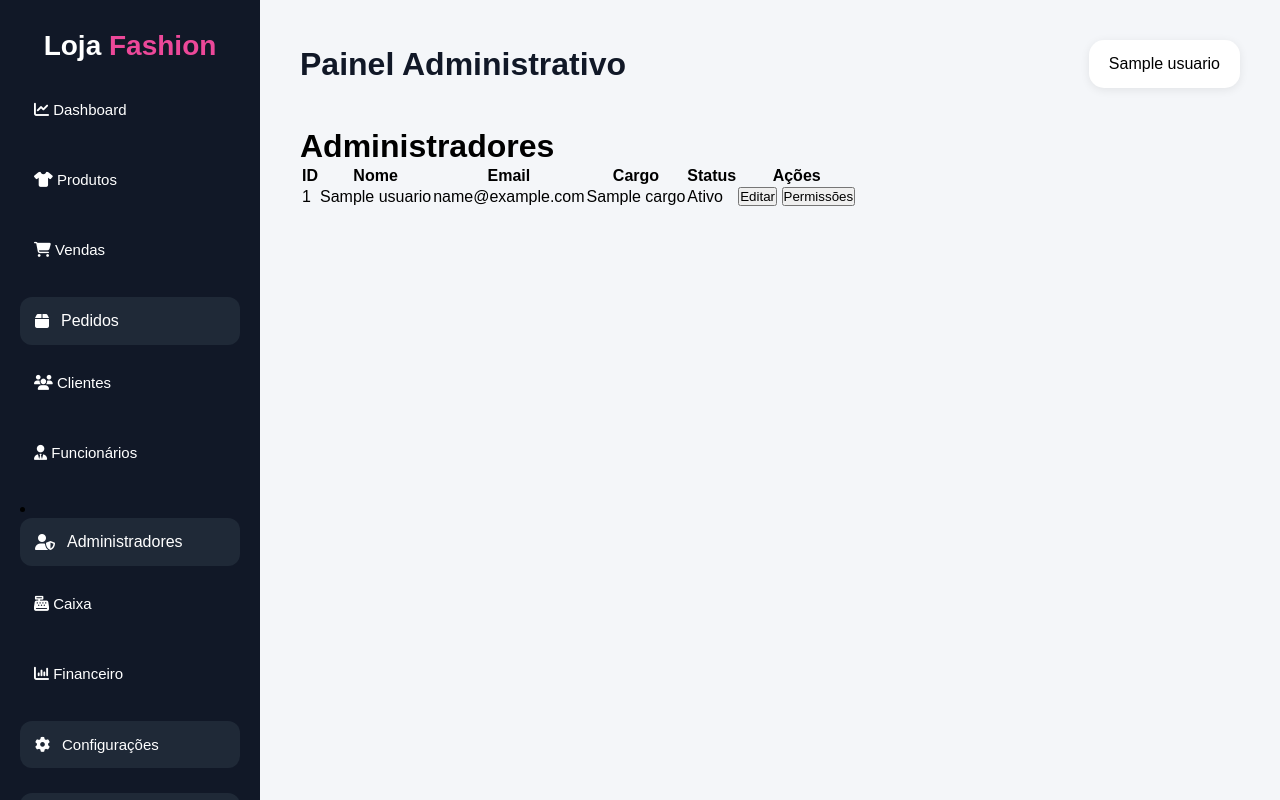
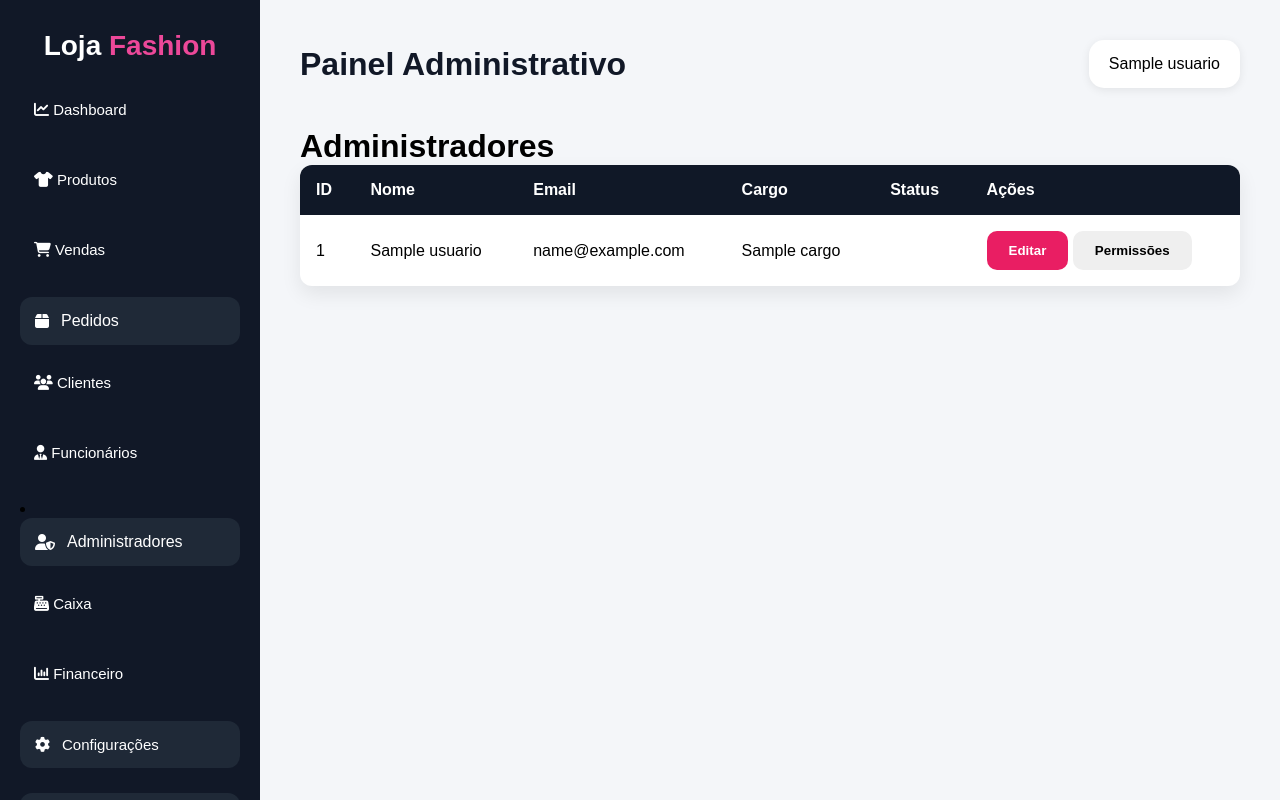
Before and after one commit to angelocrispim/loja-fashion-demo, a FastAPI app: template templates/admin/administradores.html in a window 1280 px wide. Run offline with FastAPI, Linux system fonts and the light colour scheme; the template is opened without the code that fills it: most values are stand-ins (such as "Sample title", 1, 10 or a date in 2020).

Commit message:
css administrador

```diff
--- /dev/null
+++ b/static/css/admin/components.css
@@ -0,0 +1,246 @@
+/* ===========================
+   CORES PADRÃO DO SISTEMA
+=========================== */
+
+:root{
+
+    --primary:#e91e63;
+    --primary-dark:#c2185b;
+
+    --success:#28a745;
+    --warning:#ffc107;
+    --danger:#dc3545;
+
+    --text:#222;
+    --gray:#6c757d;
+
+    --background:#f5f7fb;
+
+    --white:#ffffff;
+
+    --border:#e5e5e5;
+
+    --shadow:0 8px 20px rgba(0,0,0,.08);
+
+    --radius:12px;
+
+}
+
+/* ===========================
+        CARDS
+=========================== */
+
+.card{
+
+    background:var(--white);
+
+    border-radius:var(--radius);
+
+    box-shadow:var(--shadow);
+
+    padding:20px;
+
+}
+
+.cards-grid{
+
+    display:grid;
+
+    grid-template-columns:repeat(auto-fit,minmax(220px,1fr));
+
+    gap:20px;
+
+    margin-bottom:30px;
+
+}
+
+.stat-card{
+
+    display:flex;
+
+    justify-content:space-between;
+
+    align-items:center;
+
+}
+
+.stat-number{
+
+    font-size:32px;
+
+    font-weight:bold;
+
+    color:var(--primary);
+
+}
+
+.stat-icon{
+
+    font-size:40px;
+
+    color:var(--primary);
+
+}
+
+.btn{
+
+    border:none;
+
+    padding:12px 22px;
+
+    border-radius:10px;
+
+    cursor:pointer;
+
+    transition:.3s;
+
+    font-weight:bold;
+
+}
+
+.btn-primary{
+
+    background:var(--primary);
+
+    color:white;
+
+}
+
+.btn-primary:hover{
+
+    background:var(--primary-dark);
+
+}
+
+.btn-success{
+
+    background:var(--success);
+
+    color:white;
+
+}
+
+.btn-danger{
+
+    background:var(--danger);
+
+    color:white;
+
+}
+
+.table{
+
+    width:100%;
+
+    border-collapse:collapse;
+
+    background:white;
+
+    border-radius:12px;
+
+    overflow:hidden;
+
+    box-shadow:var(--shadow);
+
+}
+
+.table thead{
+
+    background:#101827;
+
+    color:white;
+
+}
+
+.table th,
+.table td{
+
+    padding:16px;
+
+    text-align:left;
+
+}
+
+.table tbody tr:hover{
+
+    background:#f3f4f6;
+
+}
+
+.avatar{
+
+    width:45px;
+
+    height:45px;
+
+    border-radius:50%;
+
+    background:var(--primary);
+
+    color:white;
+
+    display:flex;
+
+    justify-content:center;
+
+    align-items:center;
+
+    font-weight:bold;
+
+}
+
+.badge{
+
+    padding:6px 12px;
+
+    border-radius:20px;
+
+    color:white;
+
+    font-size:13px;
+
+}
+
+.badge-success{
+
+    background:var(--success);
+
+}
+
+.badge-danger{
+
+    background:var(--danger);
+
+}
+
+.search-box{
+
+    width:320px;
+
+    padding:12px;
+
+    border:1px solid var(--border);
+
+    border-radius:10px;
+
+    margin-bottom:20px;
+
+}
+
+@media(max-width:900px){
+
+.cards-grid{
+
+    grid-template-columns:1fr;
+
+}
+
+.table{
+
+    display:block;
+
+    overflow:auto;
+
+}
+
+}
--- a/templates/admin/administradores.html
+++ b/templates/admin/administradores.html
@@ -1,6 +1,16 @@
 {% extends "admin_base.html" %}
 
 {% block content %}
+
+{% block extra_css %}
+
+<link rel="stylesheet"
+href="{{ url_for('static', path='/css/admin/administradores.css') }}">
+
+<link rel="stylesheet"
+href="{{ url_for('static', path='/css/admin/components.css') }}">
+
+{% endblock %}
 
 <h1>Administradores</h1>
 
```
Also changed, not shown: static/css/admin/administradores.css (added, +240 -0 lines).
